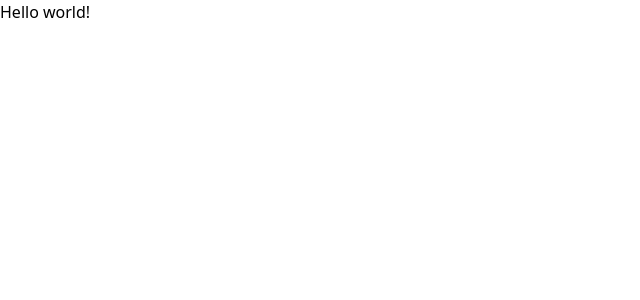
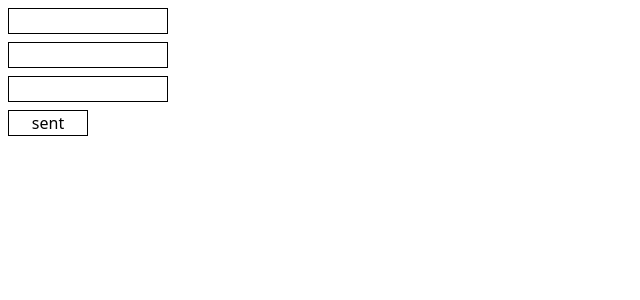
Before and after one commit to aleks1303/dec-2025_react_lessons, a React (Vite) app: page / in a window 1280 px wide. Shown: the top 300 px of the page, without its empty margins (0-640 px from the left). Built offline with nearby package versions, Linux system fonts and the light colour scheme.

Commit message:
joi-validator

```diff
--- a/package.json
+++ b/package.json
@@ -16,7 +16,8 @@
     "tailwindcss": "^4.1.1",
     "react-router-dom": "^7.5.0",
     "react-hook-form": "^7.56.0",
-    "joi": "^17.13.3"
+    "joi": "^17.13.3",
+    "@hookform/resolvers": "^5.0.1"
   },
   "devDependencies": {
     "@eslint/js": "^9.21.0",
--- a/src/App.tsx
+++ b/src/App.tsx
@@ -1,9 +1,10 @@
+import FormComponent from "./components/FormComponent.tsx";
 
 
 const App = () => {
     return (
         <div>
-        Hello world!
+        <FormComponent/>
         </div>
     );
 };
--- /dev/null
+++ b/src/components/FormComponent.tsx
@@ -0,0 +1,44 @@
+import {useForm} from "react-hook-form";
+import {IUser} from "../models/IUser.ts";
+import {joiResolver} from "@hookform/resolvers/joi";
+import {userValidator} from "../user-validator/user.validator.tsx";
+
+
+const FormComponent = () => {
+    const {handleSubmit, register, formState: {errors}} = useForm<IUser>(
+        {
+            mode:'all',
+            resolver: joiResolver(userValidator)
+        }
+    );
+    const handleForm = (data: IUser) => {
+        console.log(data)
+    }
+    const baseClassInput = 'border-1 w-40 block m-2';
+    const baseClassButton = 'border-1 w-20 block m-2';
+
+
+
+
+    return (
+        <div>
+            <form onSubmit={handleSubmit(handleForm)}>
+                <label>
+                    <input className={baseClassInput} type="text" {...register('name')} />
+                    {errors.name && errors.name.message}
+                </label>
+                <label>
+                    <input className={baseClassInput} type="text" {...register('username')} />
+                    {errors.username && errors.username.message}
+                </label>
+                <label>
+                    <input className={baseClassInput} type="number" {...register('age')} />
+                    {errors.age && errors.age.message}
+                </label>
+                <button className={baseClassButton}>sent</button>
+            </form>
+        </div>
+    );
+};
+
+export default FormComponent;
--- /dev/null
+++ b/src/models/IUser.ts
@@ -0,0 +1,5 @@
+export interface IUser {
+    name: string,
+    username: string,
+    age: number
+}
--- /dev/null
+++ b/src/user-validator/user.validator.tsx
@@ -0,0 +1,19 @@
+import  Joi from "joi";
+
+const userValidator = Joi.object( {
+    name: Joi.string().min(3).max(20).required().messages({
+        "string.min": "name too small",
+        "string.max": "name too long"
+    }),
+    username: Joi.string().min(3).max(7).required().messages({
+        "string.min": "username too small",
+        "string.max": "username too long"
+    }),
+    age: Joi.number().min(0).max(117).required().messages({
+        "number.min": "age too short",
+        "number.max": "age too big"
+    }),
+})
+
+
+export {userValidator}
```
